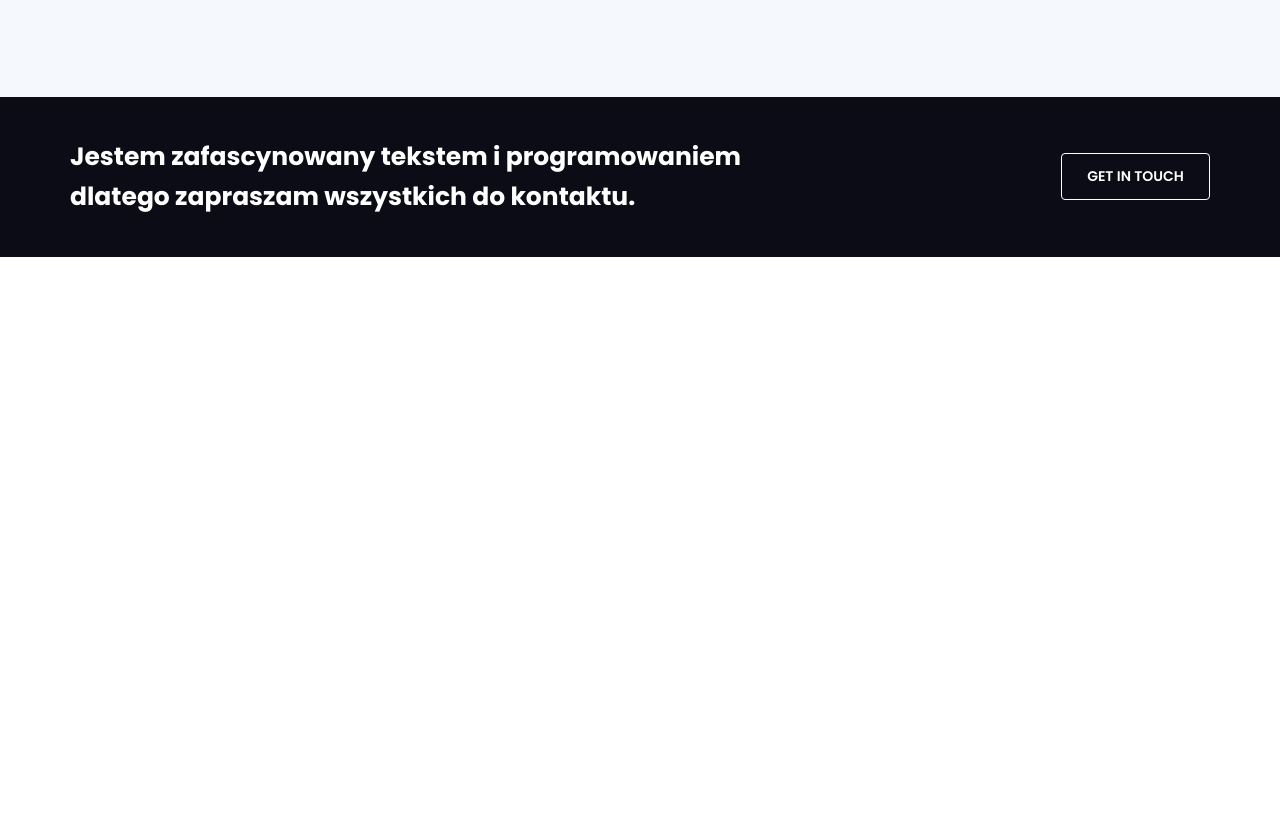
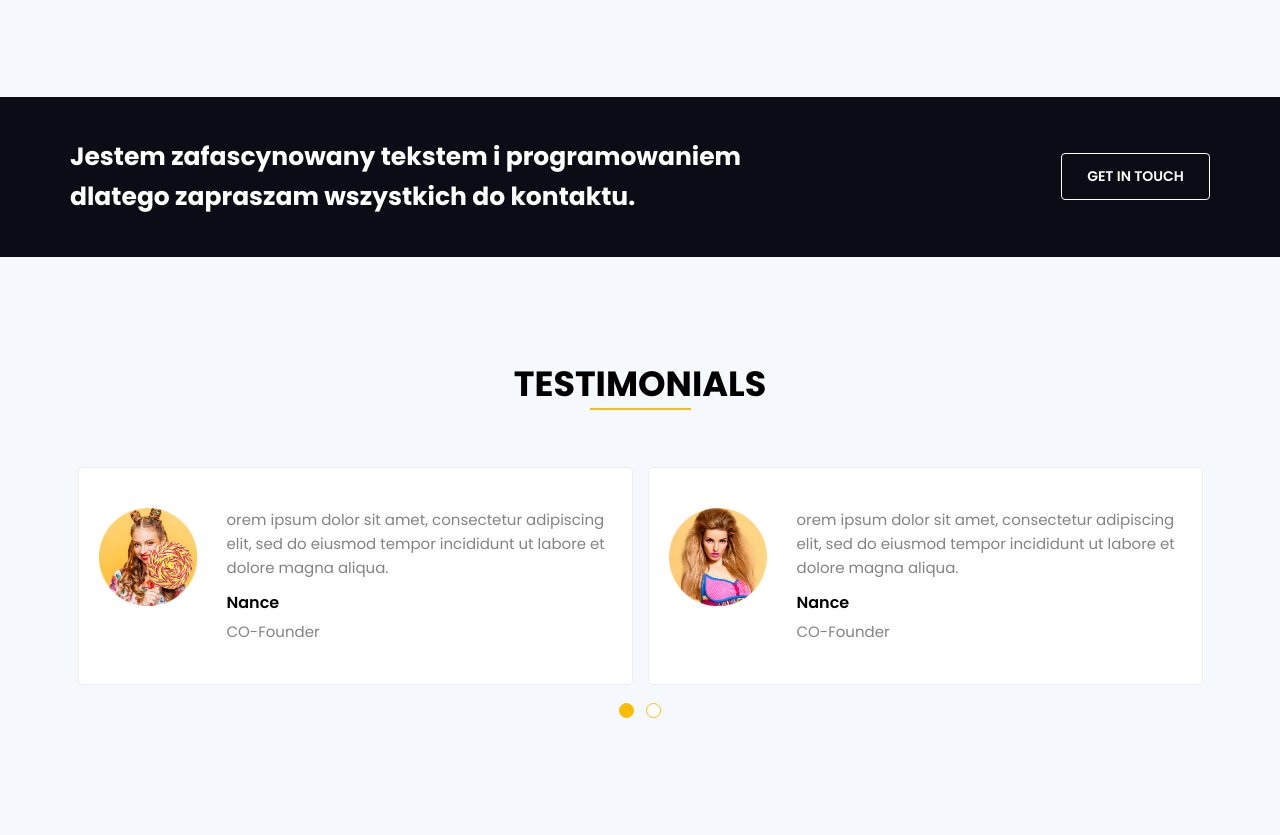
Before and after one commit to Andrzej1991/PortfolioPage, a plain HTML site: page index.html in a window 1280 px wide. Shown: the part 4453-5288 px from the top of the page. Before the commit the page ends 4710 px from the top, so only its background shows below. Drawn offline with Linux system fonts and the light colour scheme.

Commit message:
added testimonials section

```diff
--- a/index.html
+++ b/index.html
@@ -317,7 +317,68 @@
         </div>
       </div>
     </div>
+  </section>
 
+  <section class="testimonials">
+    <div class="container">
+      <div class="row">
+        <div class="section-title text-center">
+          <h1>Testimonials</h1>
+        </div>
+      </div>
+      <div class="row">
+        <div class="testimonials-content">
+          <div class="testi-slider">
+            <div class="slide">
+              <div class="img">
+                <img src="images/testimonial/1.png" alt="testimonials" />
+              </div>
+              <div class="text">
+                <p>orem ipsum dolor sit amet, consectetur adipiscing elit, sed do eiusmod tempor incididunt ut labore
+                  et dolore magna aliqua.</p>
+                <h6>Nance</h6>
+                <p>CO-Founder</p>
+              </div>
+            </div>
+            <div class="slide">
+              <div class="img">
+                <img src="images/testimonial/2.png" alt="testimonials" />
+              </div>
+              <div class="text">
+                <p>orem ipsum dolor sit amet, consectetur adipiscing elit, sed do eiusmod tempor incididunt ut labore
+                  et dolore magna aliqua.</p>
+                <h6>Nance</h6>
+                <p>CO-Founder</p>
+              </div>
+            </div>
+            <div class="slide">
+              <div class="img">
+                <img src="images/testimonial/3.png" alt="testimonials" />
+              </div>
+              <div class="text">
+                <p>orem ipsum dolor sit amet, consectetur adipiscing elit, sed do eiusmod tempor incididunt ut labore
+                  et dolore magna aliqua.</p>
+                <h6>Nance</h6>
+                <p>CO-Founder</p>
+              </div>
+            </div>
+            <div class="slide">
+              <div class="img">
+                <img src="images/testimonial/4.png" alt="testimonials" />
+              </div>
+              <div class="text">
+                <p>orem ipsum dolor sit amet, consectetur adipiscing elit, sed do eiusmod tempor incididunt ut labore
+                  et dolore magna aliqua.</p>
+                <h6>Nance</h6>
+                <p>CO-Founder</p>
+              </div>
+            </div>
+          </div>
+          <div class="slider-controls">
+          </div>
+        </div>
+      </div>
+    </div>
   </section>
 
   <div class="lightbox hide">
--- a/script.js
+++ b/script.js
@@ -47,3 +47,76 @@ galleryItem.forEach(function (element) {
     lightboxImage.src = element.querySelector("img").getAttribute("src");
   });
 });
+
+const sliderContainer = document.querySelector(".testi-slider");
+const slides = sliderContainer.children;
+const containerWidth = sliderContainer.offsetWidth;
+const margin = 15;
+let itemPerSlide = 0;
+let slideDots;
+
+const responsive = [
+  { breakPoint: { width: 0, item: 1 } },
+  { breakPoint: { width: 991, item: 2 } },
+];
+
+function load() {
+  for (let i = 0; i < responsive.length; i++) {
+    if (window.innerWidth > responsive[i].breakPoint.width) {
+      itemPerSlide = responsive[i].breakPoint.item;
+    }
+  }
+  start();
+}
+
+function start() {
+  totalWidth = 0;
+  for (let i = 0; i < slides.length; i++) {
+    slides[i].style.width = containerWidth / itemPerSlide - margin + "px";
+    slides[i].style.margin = margin / 2 + "px";
+    totalWidth += containerWidth / itemPerSlide;
+  }
+  sliderContainer.style.width = totalWidth + "px";
+
+  slideDots = Math.ceil(slides.length / itemPerSlide);
+  for (let i = 0; i < slideDots; i++) {
+    const div = document.createElement("div");
+    div.id = i;
+    div.setAttribute("onclick", "controlSlide(this)");
+    if (i == 0) {
+      div.classList.add("active");
+    }
+    document.querySelector(".slider-controls").appendChild(div);
+  }
+}
+let currentSlide = 0;
+let autoSlide = 0;
+function controlSlide(element) {
+  clearInterval(timer);
+  timer = setInterval(autoPlay, 5000);
+  autoSlide = element.id;
+  currentSlide = element.id;
+  changeSlide(currentSlide);
+}
+
+function changeSlide() {
+  controlButtons = document.querySelector(".slider-controls").children;
+  for (let i = 0; i < controlButtons.length; i++) {
+    controlButtons[i].classList.remove("active");
+  }
+  controlButtons[currentSlide].classList.add("active");
+  sliderContainer.style.marginLeft = -(containerWidth * currentSlide) + "px";
+}
+
+function autoPlay() {
+  if (autoSlide == slideDots - 1) {
+    autoSlide = 0;
+  } else {
+    autoSlide++;
+  }
+  changeSlide(autoSlide);
+}
+
+let timer = setInterval(autoPlay, 5000);
+
+window.onload = load();
--- a/style.css
+++ b/style.css
@@ -694,3 +694,78 @@ header .navbar ul li a.active::before {
   background-color: #ffffff;
   color: #000000;
 }
+
+/*TESTIMONTIALS*/
+
+.testimonials {
+  padding: 100px 0;
+  background-color: #f5f8fd;
+}
+
+.testimonials .section-title h1::before {
+  left: 30%;
+}
+
+.testimonials .testimonials-content {
+  position: relative;
+  overflow: hidden;
+  flex: 0 0 100%;
+  max-width: 100%;
+}
+
+.testimonials .testimonials-content .testi-slider {
+  float: left;
+  transition: margin 1s ease;
+}
+
+.testimonials .testimonials-content .testi-slider .slide {
+  background-color: #ffffff;
+  margin-bottom: 15px;
+  border: 1px solid #eeeeee;
+  padding: 40px 20px;
+  border-radius: 4px;
+  display: flex;
+  flex-wrap: nowrap;
+  float: left;
+  width: 100%;
+}
+.testimonials .testimonials-content .testi-slider .slide .img {
+  flex: 0 0 128px;
+  max-width: 128px;
+}
+
+.testimonials .testimonials-content .testi-slider .slide p {
+  font-size: 15px;
+  font-weight: 400;
+  line-height: 24px;
+  color: #838383;
+  margin: 0;
+}
+
+.testimonials .testimonials-content .testi-slider .slide h6 {
+  font-size: 16px;
+  font-weight: 600;
+  color: #000000;
+  margin: 10px 0 5px;
+}
+
+.testimonials .testimonials-content .slider-controls {
+  float: left;
+  width: 100%;
+  text-align: center;
+}
+
+.testimonials .testimonials-content .slider-controls div {
+  height: 15px;
+  width: 15px;
+  background-color: #ffffff;
+  border-radius: 50%;
+  border: 1px solid #febd01;
+  display: inline-block;
+  margin: 10px 6px;
+  cursor: pointer;
+}
+
+.testimonials .testimonials-content .slider-controls div.active {
+  background-color: #febd01;
+}
```
